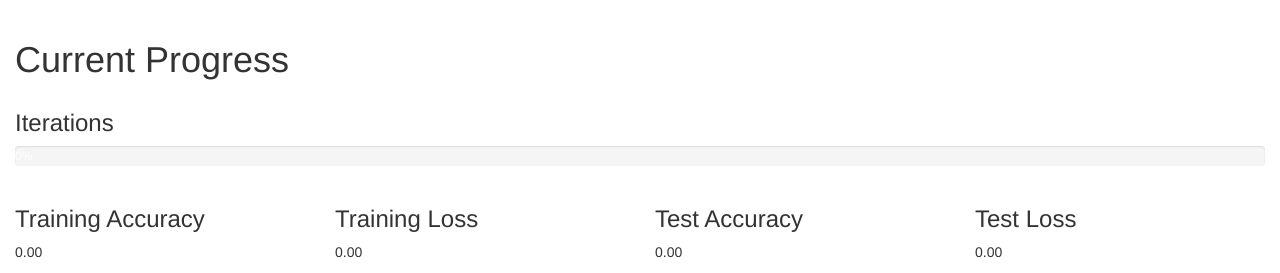
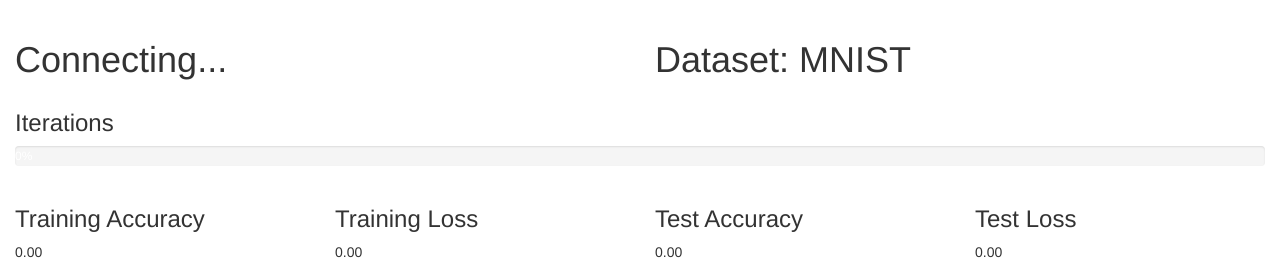
Before and after one commit to johnSerrano/DockerCon-Challenge, a Flask app: page /results in a window 1280 px wide. Shown: the part 52-325 px from the top of the page. Run offline with Flask 2, Linux system fonts and the light colour scheme; some libraries are stand-ins or nearby versions.

Commit message:
more info in results ui

```diff
--- a/app.py
+++ b/app.py
@@ -60,9 +60,7 @@ def test_connect():
 def join(message):
     join_room(message['room'])
     session['receive_count'] = session.get('receive_count', 0) + 1
-    emit('room joined',
-         {'data': 'In rooms: ' + ', '.join(rooms()),
-          'count': session['receive_count']})
+    socketio.emit("join ack", room=message['room'])
 
 
 @socketio.on('disconnect request')
--- a/templates/results.html
+++ b/templates/results.html
@@ -28,6 +28,11 @@
 			socket.on('room joined', function() {
 				console.log('joined room');
 			})
+			socket.on('join ack', function() {
+				if ($('#status').html() == "Connecting...") {
+					$('#status').html("Loading Network...");
+				}
+			})
 			socket.on('progress', function(msg) {
 				// $('#log').append('<p>Received: ' + msg.data + '</p>');
 				var finished_percentage = (parseInt(msg["current_epoch"]) / parseInt(msg["total_epochs"])) * 100
@@ -38,12 +43,19 @@
 				$("#val_acc").html(msg["val_acc"])
 				$("#val_loss").html(msg["val_loss"])
 
+				if ($('#status').html() == "Loading Network...") {
+					$('#status').html("Running Network...");
+				}
+
 				data1.push(msg["acc"])
 				data2.push(msg["val_acc"])
 
 				if (msg["done"] == true) {
 					$('#progress_bar_epochs').toggleClass("progress-bar-striped active progress-bar-success")
                 			socket.emit('disconnect request');
+					if ($('#status').html() == "Running Network...") {
+						$('#status').html("Complete");
+					}
 				} else {
 					chart(data1, data2)
 				}
@@ -172,7 +184,15 @@
 
 	<div class="container-fluid text-left main-body">
 		<br>
-		<h1>Current Progress</h1>
+		<div class="row">
+			<div class="col-xs-12 col-sm-6 com-md-6 col-lg-6">
+				<h1 id="status">Connecting...</h1>
+			</div>
+			<div class="col-xs-12 col-sm-6 com-md-6 col-lg-6">
+				<!-- network info -->
+				<h1>Dataset: MNIST</h1>
+			</div>
+		</div>
 		<div class="row">
 			<div class="col-sm-12">
 				<h3>Iterations</h3>
```
